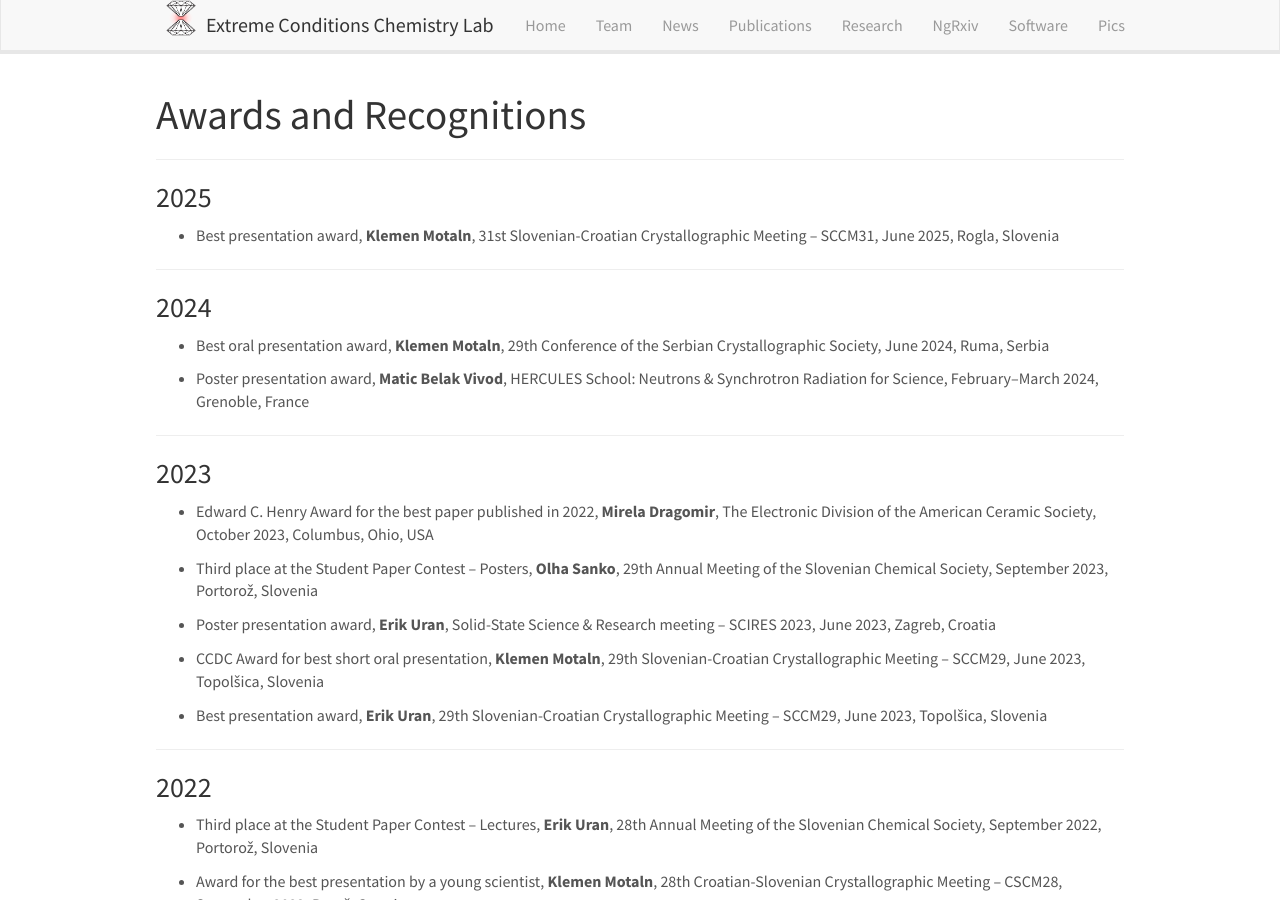
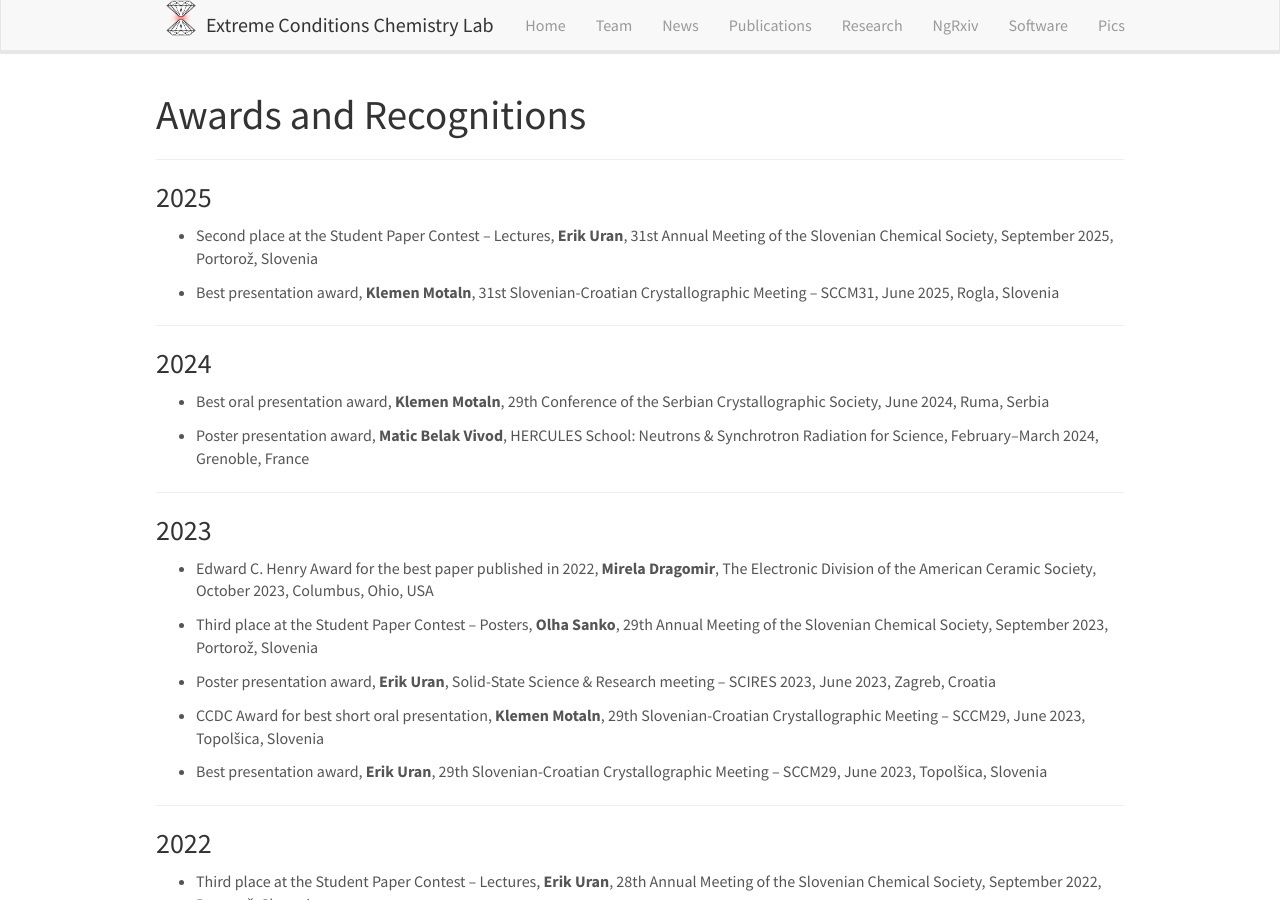
Before and after one commit to eccl-jsi/eccl-jsi.github.io, a Jekyll site: the page built from _pages/awards.md, in a window 1280 px wide and 900 px high. Built offline with Jekyll 4.4.1, drawn with Linux system fonts in a browser that asks for light colours; nearby versions of some CDN libraries.

Commit message:
Update awards.md

```diff
--- a/_pages/awards.md
+++ b/_pages/awards.md
@@ -11,6 +11,8 @@ permalink: /awards
 <hr>
 
 ### 2025
+
+- Second place at the Student Paper Contest – Lectures, <b>Erik Uran</b>, 31st Annual Meeting of the Slovenian Chemical Society, September 2025, Portorož, Slovenia
 
 - Best presentation award, <b>Klemen Motaln</b>, 31st Slovenian-Croatian Crystallographic Meeting – SCCM31, June 2025, Rogla, Slovenia
 
```
